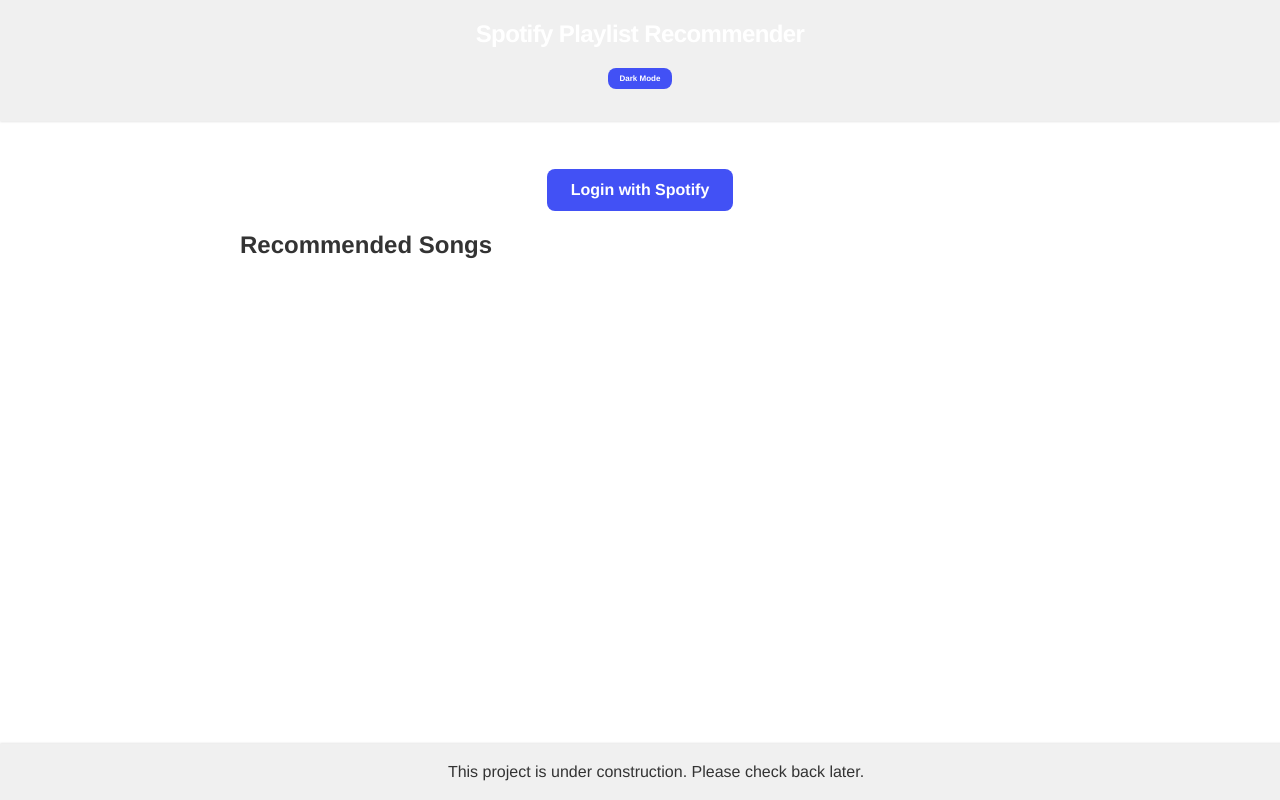
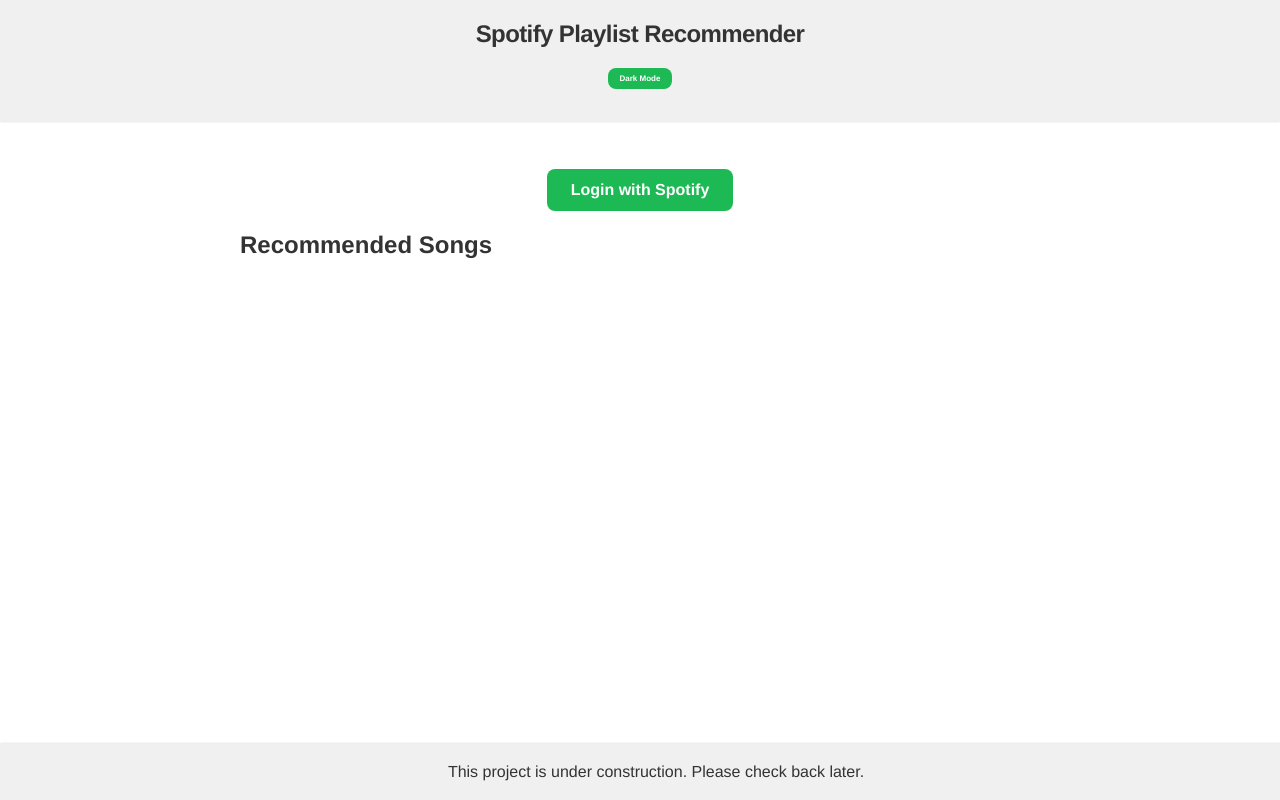
Before and after one commit to bdorf/spotify, a plain HTML site: page index.html in a window 1280 px wide. Both pictures are taken after a click on the button "Light Mode". Drawn offline with Linux system fonts and the light colour scheme.

Commit message:
font and spotify color

```diff
--- a/styles.css
+++ b/styles.css
@@ -49,7 +49,7 @@ main {
 }
 
 button {
-    background-color: #4251f5;
+    background-color: #1DB954;
     border: none;
     color: white;
     cursor: pointer;
@@ -81,13 +81,17 @@ button:hover {
   color: #333;
 }
 
+.light-mode header h1 {
+  color: #333;
+}
+
 .light-mode header,
 .light-mode .footer {
   background-color: #f0f0f0;
 }
 
 .light-mode button {
-  background-color: #4251f5;
+  background-color: #1DB954;
   color: #fff;
 }
 
```
